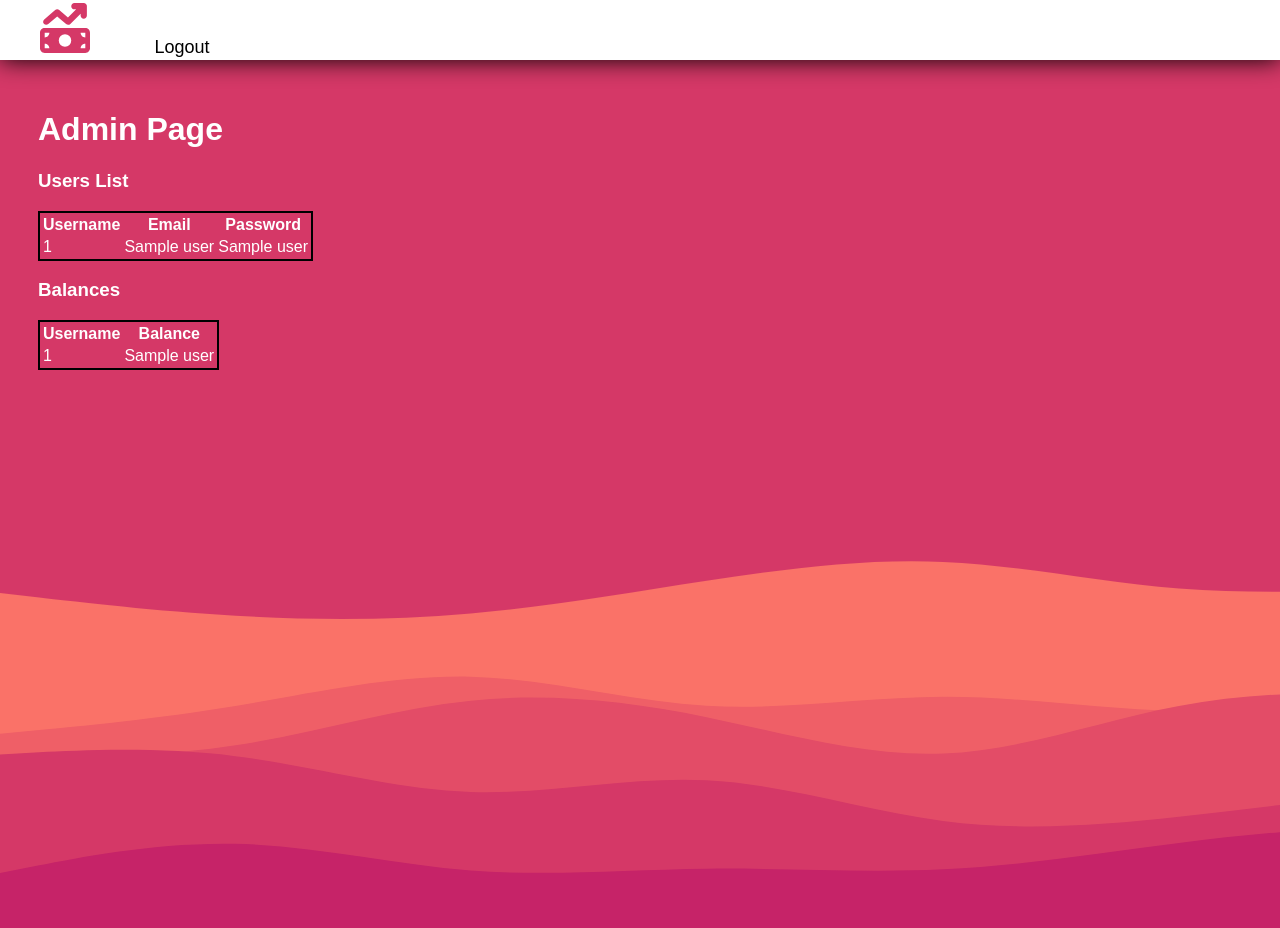
After one commit to rdawson46/paper-trading, a Flask app: template templates/admin.html in a window 1280 px wide. The commit adds this page. Run offline with Flask 3, Linux system fonts and the light colour scheme; the template is opened without the code that fills it: most values are stand-ins (such as "Sample title", 1, 10 or a date in 2020); parts of the project's set-up code (start-up, migrations or seed data) failed here and were passed over.

Commit message:
added a class to handle database functions to make main app code more readable, added admin page.

```diff
--- a/application.py
+++ b/application.py
@@ -1,8 +1,8 @@
 from functions import validEmail, validPass
 from SystemAPI.stocksV2 import StockAPI
+from database.database import Database
 
-import os # used for getting enviroment variables set during execution
-import requests # find an api for getting stock prices, use .env file for hiding the api key
+import os
 from dotenv.main import load_dotenv
 
 from flask import Flask, render_template, request, jsonify, redirect, make_response, session
@@ -37,11 +37,13 @@ Session(app)
 engine = create_engine(os.getenv("DATABASE_URL"))
 db = scoped_session(sessionmaker(bind=engine))
 
+database = Database()
 
 stockAPI = StockAPI()
 
 @app.route("/")
 def index():
+    session.clear()
     return render_template('index.html')
 
 @app.route("/about")
@@ -67,27 +69,16 @@ def register():
         if username.strip() == "" or email.strip() == "" or password1.strip() == "":
             return render_template('register.html', error="Invalid inputs")
 
-        elif not validPass(password1):
-            return render_template('register.html', error="Password is not valid")
-
-        elif not validEmail(email):
-            return render_template('register.html', error="Invalid email")
+        elif not validPass(password1) or not validEmail(email):
+            return render_template('register.html', error="Invalid inputs")
 
         elif password1 != password2:
             return render_template('register.html', error="Passwords do not match")
 
+        result = database.register(db, email, username, password1)
 
-        # make sure account doesn't already exist by username or email
-        if db.execute(text("SELECT * FROM users WHERE username = :username"), {'username': username}).rowcount != 0:
-            return render_template('register.html', error="Username already in use")
-
-        elif db.execute(text("SELECT * FROM users WHERE email = :email"), {'email':email}).rowcount != 0:
-            return render_template('register.html', error="Email already in use")
-
-        # creates account and balance and assigns session variable
-        db.execute(text('INSERT INTO users (username, email, pass) VALUES (:username, :email, :password)'), {'username': username, 'email':email, 'password': password1})
-        db.execute(text('INSERT INTO balances (username, balance) VALUES (:username, :balance)'), {'username': username, 'balance': 0})
-        db.commit()
+        if not result[0]:
+            return render_template('register.html', error=result[1])
 
         session['username'] = username
 
@@ -103,14 +94,14 @@ def login():
         email = request.form.get('email')
         password = request.form.get('password')
 
-        result = db.execute(text("SELECT username FROM users WHERE email = :email AND pass = :pass"), {'email': email, 'pass':password})
+        #result = db.execute(text("SELECT username FROM users WHERE email = :email AND pass = :pass"), {'email': email, 'pass':password})
 
-        if result.rowcount != 0:
-            # get username and load the dashboard and make the session token
-            result = result.fetchone()
+        # if result.rowcount != 0:
+        if user:=database.login(db, email, password):
+            session['username'] = user
 
-            user = result[0]
-            session['username'] = user
+            if user == 'admin':
+                return redirect('/admin')
 
             return redirect(f'/dashboard/{user}')
 
@@ -127,11 +118,10 @@ def dashboard(user):
         return redirect('/')
 
     # need to get account balance and account number
-    balance = db.execute(text('SELECT balance from balances WHERE username = :username'), {'username':user}).fetchone()[0]
+    balance = database.getBalance(db, user)
 
-    stocks = db.execute(text('SELECT syml, shares from purchases WHERE username = :username'), {'username': user}).fetchall()
 
-    stocks = list(map(lambda x: [x[0], float(x[1])], stocks))
+    stocks = database.getStocks(db, user)
 
     value = 0
 
@@ -158,7 +148,7 @@ def manage(user):
     if username != user:
         return redirect('/')
 
-    stocks = list(map(lambda x: [x[0], float(x[1])], db.execute(text('SELECT syml, shares from purchases WHERE username = :username'), {'username':user}).fetchall()))
+    stocks = database.getStocks(db, user)
 
     return render_template('manage.html', user=user, stocks=stocks)
 
@@ -197,6 +187,28 @@ def logout():
 def not_found(parm):
     return make_response(render_template('index.html'), 404)
 
+@app.errorhandler(500)
+def broke(parm):
+    session.clear()
+    return make_response(render_template('index.html'), 500)
+
+
+# admin functions==================================================
+
+@app.route('/admin')
+def admin_page():
+    if session.get('username') != 'admin':
+        return redirect('/')
+
+    # get all users and return a dashboard
+        # set up html template
+        # designate its own js file
+
+    users = database.getAllUsers(db)
+    balance = database.getAllBalances(db)
+
+    return render_template('admin.html', users=users, balance=balance)
+
 
 
 # socket functions=================================================
@@ -217,10 +229,11 @@ def buyStock(data):
         return None
 
     stock = data['stock']
-    amount = data['amount']
+    amount = float(data['amount'])
 
     # check if valid operation
-    balance = list(map(lambda x: x[0],db.execute(text("SELECT balance FROM balances WHERE username = :username"), {'username': username}).fetchall()))[0]
+    # balance = list(map(lambda x: x[0],db.execute(text("SELECT balance FROM balances WHERE username = :username"), {'username': username}).fetchall()))[0]
+    balance = database.getBalance(db, username)
 
     if amount > balance or amount == 0:
         return
@@ -232,24 +245,32 @@ def buyStock(data):
 
     # db handling
     # check if some is already owned
-    result = db.execute(text('SELECT * FROM purchases WHERE username = :username AND syml = :syml'), {'username': username, 'syml': stock})
-    if result.rowcount != 0:
+    # result = db.execute(text('SELECT * FROM purchases WHERE username = :username AND syml = :syml'), {'username': username, 'syml': stock})
+
+    result = database.getStock(db, username, stock)
+    # if result.rowcount != 0:
+    if result:
         # if so, update
-        result = result.fetchall()[2]
+        # result = result.fetchall()[2]
+        result = result[2]
 
         newValue = result + shares
 
-        db.execute(text('UPDATE purchases SET shares = :shares WHERE username = :username AND syml = :syml'), {'shares':newValue, 'username': username, 'syml': stock})
-        db.commit()
+        # db.execute(text('UPDATE purchases SET shares = :shares WHERE username = :username AND syml = :syml'), {'shares':newValue, 'username': username, 'syml': stock})
+        # db.commit()
+
+        database.updateStock(db, username, stock, newValue)
 
     # else add
     else:
-        db.execute(text('INSERT INTO purchases (username, shares, syml) VALUES (:username, :shares, syml)'), {'username': username, 'shares': shares, 'syml': stock})
-        db.commit
+        # db.execute(text('INSERT INTO purchases (username, shares, syml) VALUES (:username, :shares, syml)'), {'username': username, 'shares': shares, 'syml': stock})
+        # db.commit
+        database.addStock(db, username, stock, shares)
 
     # update balance
-    db.execute(text('UPDATE balances SET balances = :balance WHERE username = :username'), {'balance': (balance - amount), 'username': username})
-    db.commit()
+    # db.execute(text('UPDATE balances SET balances = :balance WHERE username = :username'), {'balance': (balance - amount), 'username': username})
+    # db.commit()
+    database.updateBalance(db, (balance - amount), username)
 
     emit('returnBuy', {'shares':shares, 'sharePrice':sharePrice})
 
@@ -260,10 +281,13 @@ def sellStock(data):
         return None
 
     stock = data['stock']
-    shares = data['shares']
+    shares = float(data['shares'])
 
     # check if valid operation
-    stockCount = list(map(lambda x: x[0], db.execute(text('SELECT shares FROM purchases WHERE username = :username AND syml = :syml'), {'username':username, 'syml': stock}).fetchall()))
+    try:
+        stockCount = (list(map(lambda x: x[0], db.execute(text('SELECT shares FROM purchases WHERE username = :username AND syml = :syml'), {'username':username, 'syml': stock}).fetchall()))[0])
+    except:
+        return
 
     if shares > stockCount or shares == 0:
         return
@@ -274,7 +298,7 @@ def sellStock(data):
     sharePrice = res[1]
 
     # db handling
-    remaining = stockCount - shares
+    remaining = float(stockCount) - shares
 
     if not remaining:
         # delete from db
@@ -286,11 +310,12 @@ def sellStock(data):
         db.commit()
 
     # edit balance
-    balance = list(map(lambda x: x[0], db.execute(text('SELECT balance FROM balances WHERE username = :username'), {'username': username}).fetchone()))[0] + amount
+    balance = float(list(map(lambda x: x[0], db.execute(text('SELECT balance FROM balances WHERE username = :username'), {'username': username}).fetchall()))[0]) + amount
 
     db.execute(text('UPDATE balances SET balance = :balance WHERE username = :username'), {'balance': balance, 'username':username})
     db.commit()
 
     emit('returnSell', {'amount': amount, 'sharePrice':sharePrice})
 
+
 app.run(debug=True, threaded=True)
--- /dev/null
+++ b/static/admin.css
@@ -0,0 +1,60 @@
+::-webkit-scrollbar{
+    width: 10px;
+    color: black;
+}
+
+::-webkit-scrollbar-track{
+    background: #888;
+}
+
+::-webkit-scrollbar-thumb{
+    background: #444;
+}
+
+header svg {
+    height: 50px;
+    margin-left: 40px;
+    fill: #d53867;
+}
+body {
+    height: 100vh;
+    background-image: url(./dash-background.svg);
+    background-size: cover;
+    font-family: sans-serif;
+    margin-top: 60px;
+    padding: 30px;
+}
+
+main {
+    color: white;
+}
+
+header {
+    background-color: white;
+    position: fixed;
+    top: 0;
+    left: 0;
+    right: 0;
+    height: 60px;
+    display: flex;
+    align-items: center;
+    box-shadow: 0 0 25px 0 black;
+}
+
+header * {
+    display: inline;
+}
+
+header li {
+    margin: 20px;
+    font-size: 18px;
+}
+
+header li a {
+    color: black;
+    text-decoration: none;
+}
+
+table{
+    border: 2px solid black;
+}
--- /dev/null
+++ b/static/admin.js
@@ -0,0 +1,3 @@
+$(document).ready(function(){
+    console.log('this is working')
+});
--- /dev/null
+++ b/templates/admin.html
@@ -0,0 +1,60 @@
+<!DOCTYPE html>
+<html lang="en">
+<head>
+    <meta charset="UTF-8">
+    <meta http-equiv="X-UA-Compatible" content="IE=edge">
+    <meta name="viewport" content="width=device-width, initial-scale=1.0">
+    <title>Admin Page</title>
+
+    <link rel="stylesheet" href="{{ url_for('static', filename='admin.css')}}">
+
+    <script src="https://ajax.googleapis.com/ajax/libs/jquery/3.6.4/jquery.min.js"></script>
+    <script src="{{ url_for('static', filename='admin.js')}}"></script>
+</head>
+<body>
+    <main>
+        <header>
+            <nav>
+                <svg xmlns="http://www.w3.org/2000/svg" viewBox="0 0 512 512"><!--! Font Awesome Pro 6.4.0 by @fontawesome - https://fontawesome.com License - https://fontawesome.com/license (Commercial License) Copyright 2023 Fonticons, Inc. --><path d="M470.7 9.4c3 3.1 5.3 6.6 6.9 10.3s2.4 7.8 2.4 12.2l0 .1v0 96c0 17.7-14.3 32-32 32s-32-14.3-32-32V109.3L310.6 214.6c-11.8 11.8-30.8 12.6-43.5 1.7L176 138.1 84.8 216.3c-13.4 11.5-33.6 9.9-45.1-3.5s-9.9-33.6 3.5-45.1l112-96c12-10.3 29.7-10.3 41.7 0l89.5 76.7L370.7 64H352c-17.7 0-32-14.3-32-32s14.3-32 32-32h96 0c8.8 0 16.8 3.6 22.6 9.3l.1 .1zM0 304c0-26.5 21.5-48 48-48H464c26.5 0 48 21.5 48 48V464c0 26.5-21.5 48-48 48H48c-26.5 0-48-21.5-48-48V304zM48 416v48H96c0-26.5-21.5-48-48-48zM96 304H48v48c26.5 0 48-21.5 48-48zM464 416c-26.5 0-48 21.5-48 48h48V416zM416 304c0 26.5 21.5 48 48 48V304H416zm-96 80a64 64 0 1 0 -128 0 64 64 0 1 0 128 0z"/></svg>
+                <ul>
+                    <li><a href="/logout">Logout</a></li>
+                </ul>
+            </nav>
+        </header>
+
+        <h1>Admin Page</h1>
+
+        <h3>Users List</h3>
+        <table>
+            <tr>
+                <th>Username</th>
+                <th>Email</th>
+                <th>Password</th>
+            </tr>
+
+            {% for user in users %}
+                <tr>
+                    <td>{{user[0]}}</td>
+                    <td>{{user[1]}}</td>
+                    <td>{{user[2]}}</td>
+                </tr>
+            {% endfor %}
+        </table>
+
+        <h3>Balances</h3>
+        <table>
+            <tr>
+                <th>Username</th>
+                <th>Balance</th>
+            </tr>
+
+            {% for user in balance %}
+                <tr>
+                    <td>{{user[0]}}</td>
+                    <td>{{user[1]}}</td>
+                </tr>
+            {% endfor %}
+        </table>
+    </main>
+</body>
+</html>
--- a/templates/manage.html
+++ b/templates/manage.html
@@ -28,7 +28,7 @@
         <h2>Buy</h2>
         <h2 id="buy-text"></h2>
         <!-- add max value to input -->
-        <input type="number" min="0"/>
+        <input type="number" min="0" id="buy-amount"/>
         <div class="button-holder">
             <button class="buy-button">Buy</button>
             <button class="cancel-button">Cancel</button>
@@ -39,7 +39,7 @@
         <h2>Sell</h2>
         <h2 id="sell-text"></h2>
         <!-- add max value to input -->
-        <input type="number" min="0"/>
+        <input type="number" min="0" id="sell-amount"/>
         <div class="button-holder">
             <button class="sell-button">Sell</button>
             <button class="cancel-button">Cancel</button>
```
Also changed, not shown: database/database.py (added, +109 -0 lines), static/index.js (+12 -1 lines), database/__init__.py (added).
